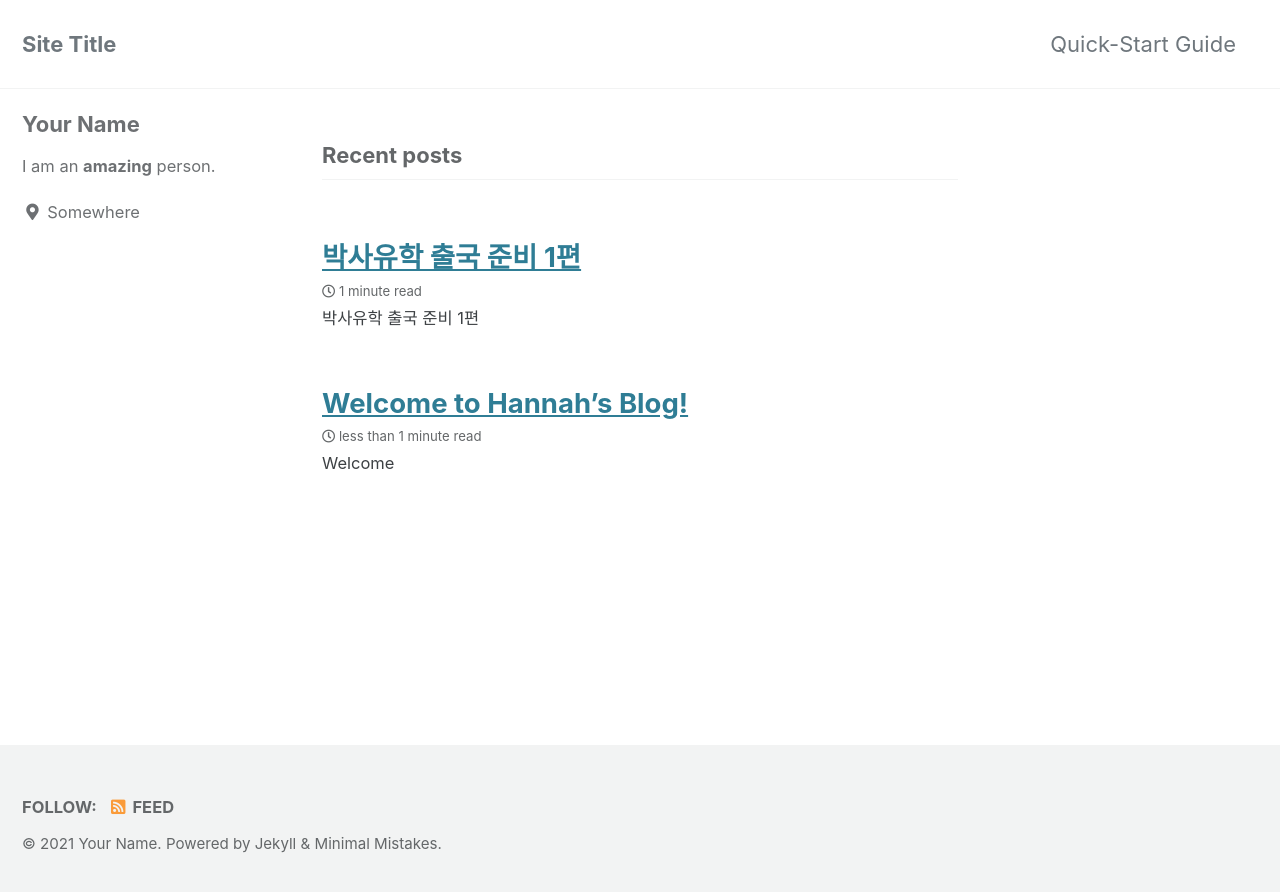
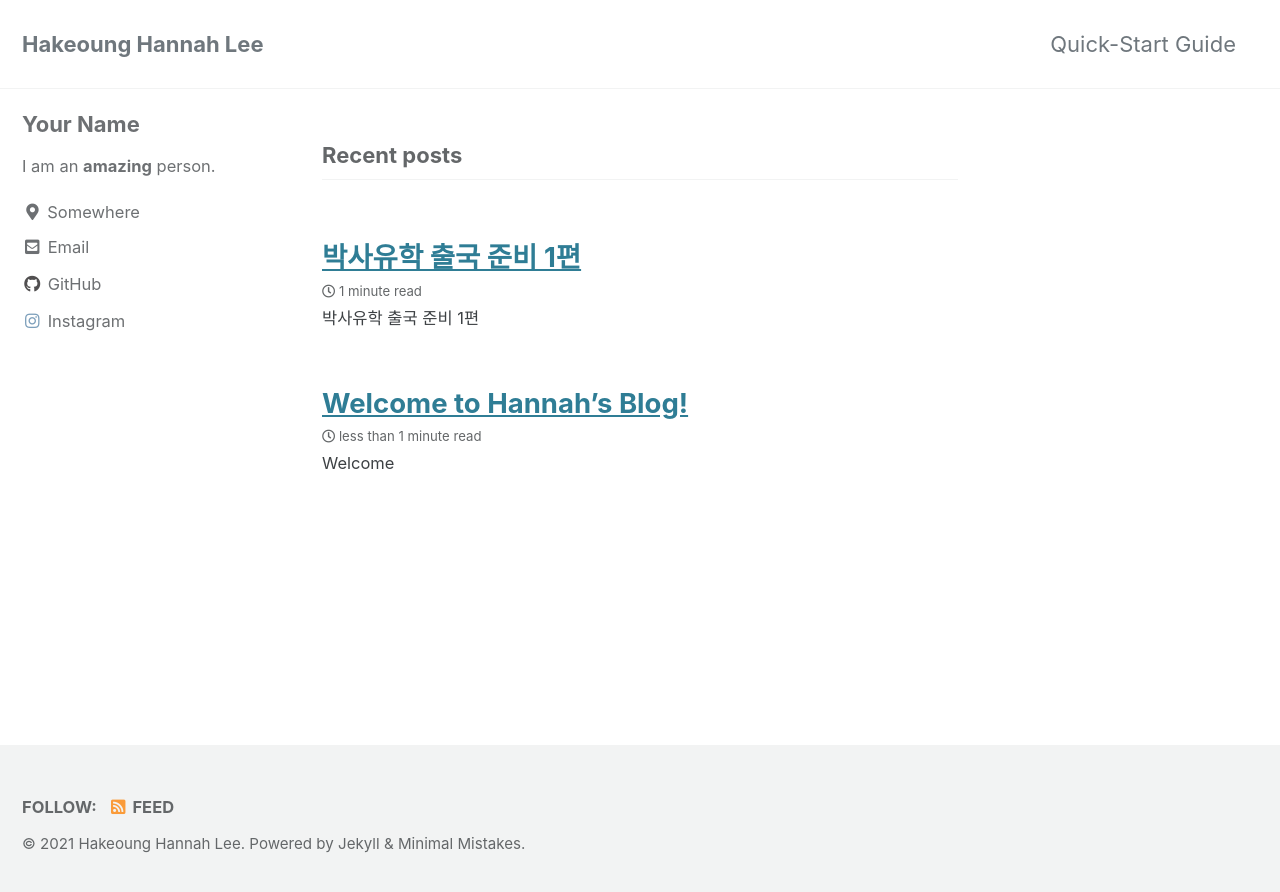
Before and after one commit to HakeoungLee/HakeoungLee.github.io, a Jekyll site: the page built from index.html, in a window 1280 px wide. Shown: the top 892 px of the page. Built offline with Jekyll 4.4.1, drawn with Linux system fonts in a browser that asks for light colours; cached includes are drawn as plain includes; the list of posts is cut into pages by our own code.

Commit message:
Update _config.yml

```diff
--- a/_config.yml
+++ b/_config.yml
@@ -16,11 +16,11 @@ minimal_mistakes_skin    : "default" # "air", "aqua", "contrast", "dark", "dirt"
 
 # Site Settings
 locale                   : "en-US"
-title                    : "Site Title"
+title                    : "Hakeoung Hannah Lee"
 title_separator          : "-"
 subtitle                 : # site tagline that appears below site title in masthead
-name                     : "Your Name"
-description              : "An amazing website."
+name                     : "Hakeoung Hannah Lee"
+description              : "water to grow"
 url                      : "https://HakeoungLee.github.io"
 baseurl                  : # the subpath of your site, e.g. "/blog"
 repository               : # GitHub username/repo-name e.g. "mmistakes/minimal-mistakes"
@@ -28,7 +28,7 @@ teaser                   : # path of fallback teaser image, e.g. "/assets/images
 logo                     : # path of logo image to display in the masthead, e.g. "/assets/images/88x88.png"
 masthead_title           : # overrides the website title displayed in the masthead, use " " for no title
 # breadcrumbs            : false # true, false (default)
-words_per_minute         : 200
+words_per_minute         : 150
 comments:
   provider               : # false (default), "disqus", "discourse", "facebook", "staticman", "staticman_v2", "utterances", "custom"
   disqus:
@@ -102,7 +102,7 @@ author:
   links:
     - label: "Email"
       icon: "fas fa-fw fa-envelope-square"
-      # url: "mailto:your.name@email.com"
+      url: "hahak2242@gmail.com"
     - label: "Website"
       icon: "fas fa-fw fa-link"
       # url: "https://your-website.com"
@@ -114,10 +114,10 @@ author:
       # url: "https://facebook.com/"
     - label: "GitHub"
       icon: "fab fa-fw fa-github"
-      # url: "https://github.com/"
+      url: "https://github.com/HakeoungLee"
     - label: "Instagram"
       icon: "fab fa-fw fa-instagram"
-      # url: "https://instagram.com/"
+      url: "https://www.instagram.com/ha9oo_1212/"
 
 # Site Footer
 footer:
```
